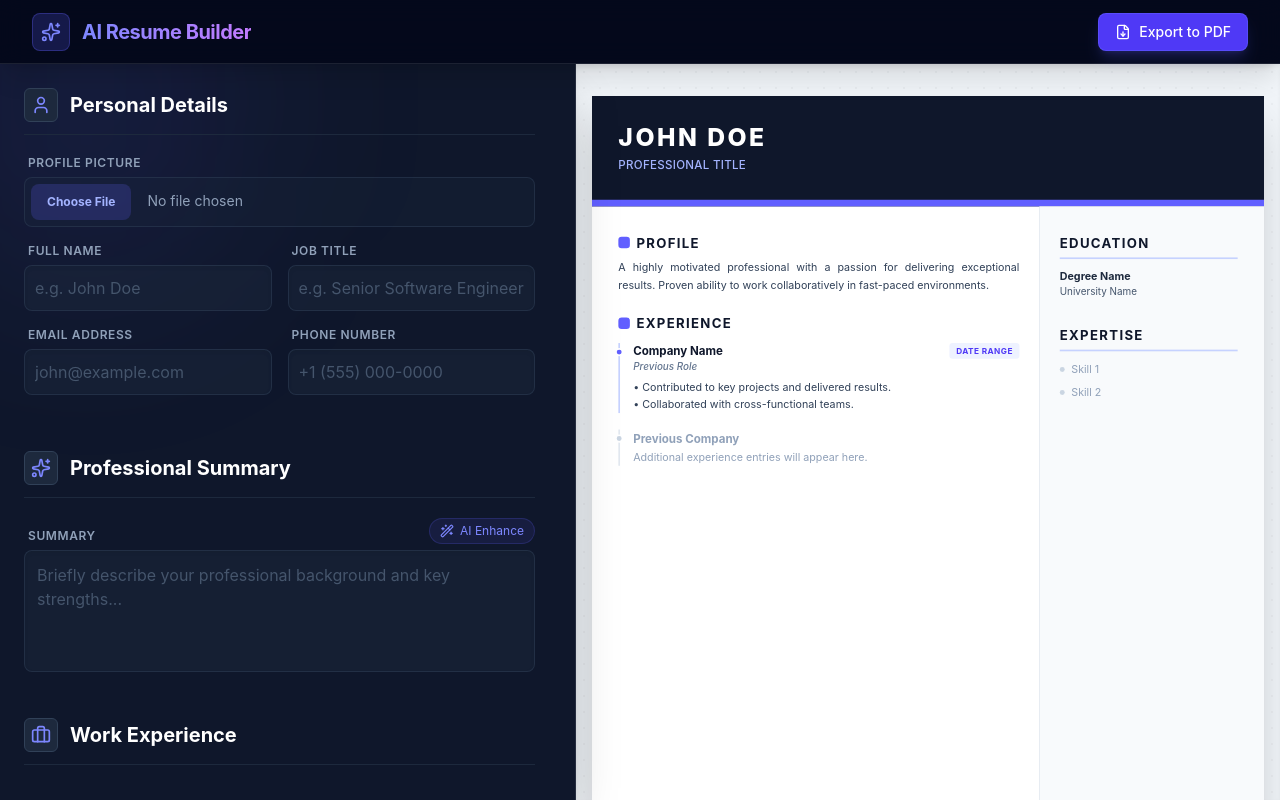
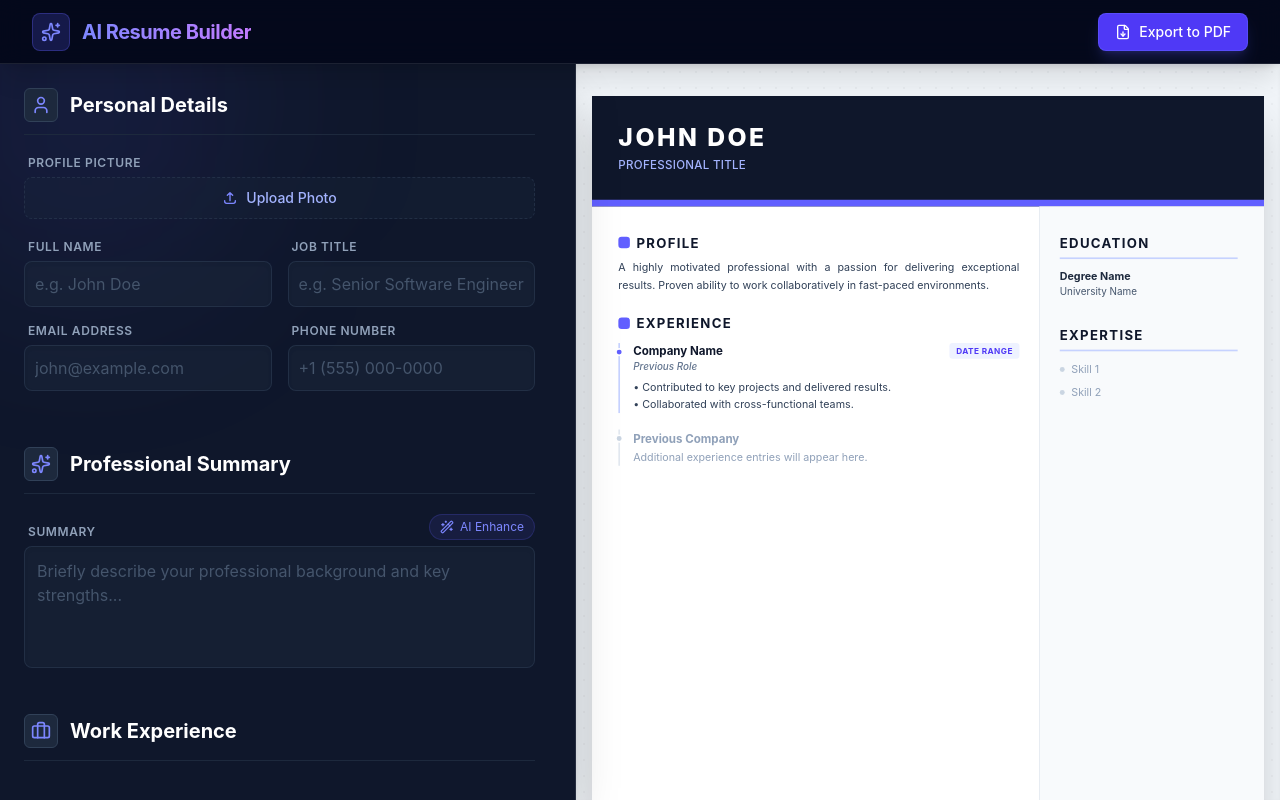
Before and after one commit to TrillionaireViier/-AI-resume, a React (Vite) app: page / in a window 1280 px wide. Built offline with nearby package versions, Linux system fonts and the light colour scheme.

Commit message:
fix(ui): replace native file input with custom styled button to hide localized text

```diff
--- a/src/ResumeForm.jsx
+++ b/src/ResumeForm.jsx
@@ -27,14 +27,20 @@ const PhotoUploadField = ({ label, onPhotoSelect }) => {
   };
 
   return (
-    <div className="mb-4 md:col-span-2">
+    <div className="mb-5 md:col-span-2">
       <label className="block text-xs font-semibold text-slate-400 uppercase tracking-wider mb-1.5 ml-1">{label}</label>
-      <input
-        type="file"
-        accept="image/*"
-        onChange={handleFileChange}
-        className="w-full text-sm text-slate-400 file:mr-4 file:py-2.5 file:px-4 file:rounded-lg file:border-0 file:text-xs file:font-bold file:bg-indigo-500/20 file:text-indigo-300 hover:file:bg-indigo-500/30 file:transition-all cursor-pointer border border-slate-700/50 bg-slate-800/30 rounded-lg p-1.5"
-      />
+      <label className="flex items-center justify-center w-full px-4 py-2.5 bg-slate-800/30 border border-slate-700/50 border-dashed rounded-lg cursor-pointer hover:bg-slate-700/40 hover:border-indigo-500/50 transition-all text-sm text-indigo-300 font-medium group">
+        <span className="flex items-center gap-2">
+           <svg className="w-4 h-4 text-indigo-400 group-hover:scale-110 transition-transform" fill="none" stroke="currentColor" viewBox="0 0 24 24"><path strokeLinecap="round" strokeLinejoin="round" strokeWidth="2" d="M4 16v1a3 3 0 003 3h10a3 3 0 003-3v-1m-4-8l-4-4m0 0L8 8m4-4v12"></path></svg>
+           Upload Photo
+        </span>
+        <input
+          type="file"
+          accept="image/*"
+          onChange={handleFileChange}
+          className="hidden"
+        />
+      </label>
     </div>
   );
 };
```
